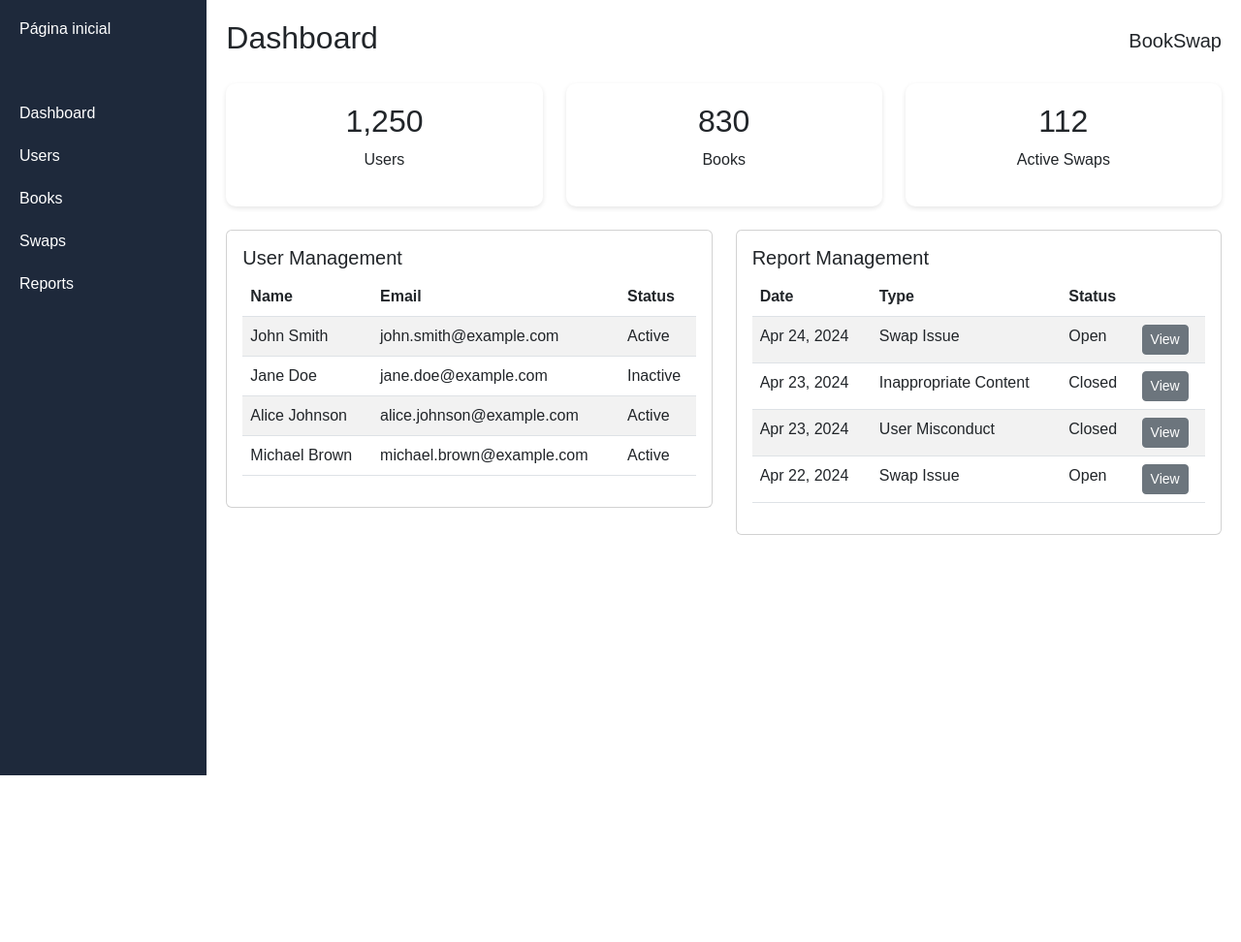
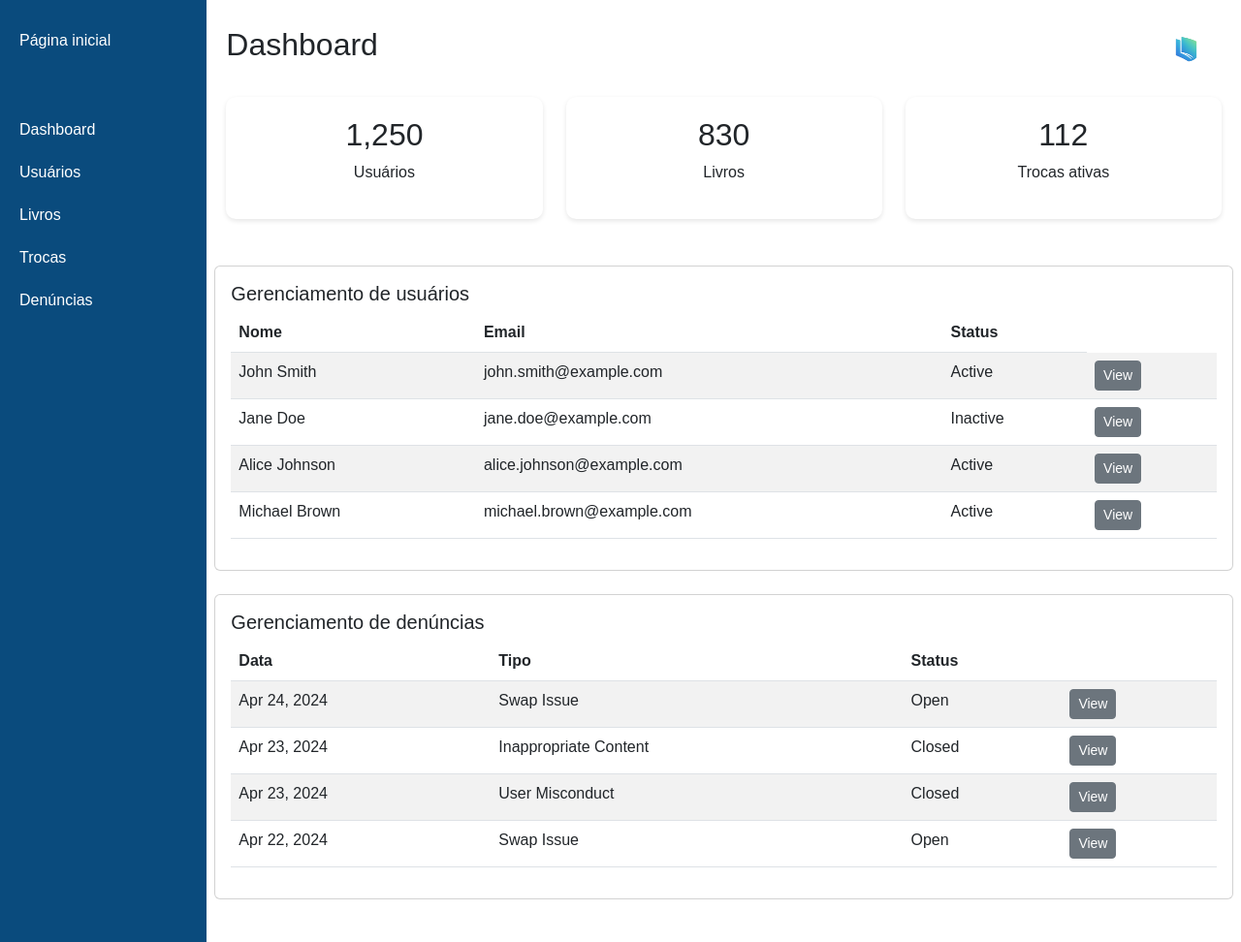
Before and after one commit to BookSwapImp/Aplicacao, a PHP site: page /Aplicacao/app/view/mantenedor/homeMantenedor.php in a window 1280 px wide. Shown: the whole page at 97% size. Before the commit the page ends 800 px from the top, so only its background shows below. Run offline with PHP 8.4, Linux system fonts and the light colour scheme.

Commit message:
Atualizações na página do mantenedor

```diff
--- a/app/view/mantenedor/homeMantenedor.php
+++ b/app/view/mantenedor/homeMantenedor.php
@@ -16,8 +16,7 @@
       font-family: Arial, sans-serif;
     }
     .sidebar {
-      height: 100vh;
-      background-color: #1e293b;
+      background-color: #0a4b7dff;
       color: white;
       padding: 20px;
     }
@@ -57,56 +56,52 @@
     <!-- Sidebar -->
     <div class="sidebar col-2">
 
-      <h6>Página inicial</h6>
+      <a href="http://localhost/Aplicacao/app/controller/HomeController.php?action=home">Página inicial</a>
       <br></br>
       <a href="#">Dashboard</a>
-      <a href="#">Users</a>
-      <a href="#">Books</a>
-      <a href="#">Swaps</a>
-      <a href="#">Reports</a>
+      <a href="#">Usuários</a>
+      <a href="#">Livros</a>
+      <a href="#">Trocas</a>
+      <a href="#">Denúncias</a>
     </div>
 
-    <!-- Main Content -->
     <div class="content col-10">
       <!-- Barra superior -->
       <div class="top-bar">
         <h2>Dashboard</h2>
         <div>
-          <span class="ms-3 h5">BookSwap</span>
+          <img src="http://localhost/Aplicacao/app/view/mantenedor/Logo_Simples.png"  width=70 height=60>
         </div>
       </div>
 
-      <!-- Metrics -->
       <div class="row mb-4">
         <div class="col-md-4">
           <div class="card-metric bg-white">
             <h2>1,250</h2>
-            <p>Users</p>
+            <p>Usuários</p>
           </div>
         </div>
         <div class="col-md-4">
           <div class="card-metric bg-white">
             <h2>830</h2>
-            <p>Books</p>
+            <p>Livros</p>
           </div>
         </div>
         <div class="col-md-4">
           <div class="card-metric bg-white">
             <h2>112</h2>
-            <p>Active Swaps</p>
+            <p>Trocas ativas</p>
           </div>
         </div>
       </div>
-
-      <!-- User Management -->
+    <br>
       <div class="row mb-4">
-        <div class="col-md-6">
           <div class="card p-3">
-            <h5>User Management</h5>
+            <h5>Gerenciamento de usuários</h5>
             <table class="table table-striped">
               <thead>
                 <tr>
-                  <th>Name</th>
+                  <th>Nome</th>
                   <th>Email</th>
                   <th>Status</th>
                 </tr>
@@ -116,21 +111,25 @@
                   <td>John Smith</td>
                   <td>john.smith@example.com</td>
                   <td>Active</td>
+                  <td><button class="btn btn-sm btn-secondary">View</button></td>
                 </tr>
                 <tr>
                   <td>Jane Doe</td>
                   <td>jane.doe@example.com</td>
                   <td>Inactive</td>
+                  <td><button class="btn btn-sm btn-secondary">View</button></td>
                 </tr>
                 <tr>
                   <td>Alice Johnson</td>
                   <td>alice.johnson@example.com</td>
                   <td>Active</td>
+                  <td><button class="btn btn-sm btn-secondary">View</button></td>
                 </tr>
                 <tr>
                   <td>Michael Brown</td>
                   <td>michael.brown@example.com</td>
                   <td>Active</td>
+                  <td><button class="btn btn-sm btn-secondary">View</button></td>
                 </tr>
               </tbody>
             </table>
@@ -138,14 +137,15 @@
         </div>
 
         <!-- Report Management -->
-        <div class="col-md-6">
+        <div>
+          <div class="row mb-4">
             <div class="card p-3">
-            <h5>Report Management</h5>
+              <h5>Gerenciamento de denúncias</h5>
               <table class="table table-striped">
                 <thead>
                   <tr>
-                  <th>Date</th>
-                  <th>Type</th>
+                    <th>Data</th>
+                    <th>Tipo</th>
                     <th>Status</th>
                     <th></th>
                   </tr>
--- a/app/view/perfil/editarPerfil.php
+++ b/app/view/perfil/editarPerfil.php
@@ -2,6 +2,8 @@
 require_once(__DIR__ . "/../include/header.php");
 require_once(__DIR__ . "/../include/menu.php");
 ?>
+
+<?php print_r ($dados['usuario']); ?>
 
 <div class="container">
     <div class="row justify-content-center">
```
Also changed, not shown: app/view/mantenedor/Logo_Simples.png (added), app/view/mantenedor/bookSwapLogo7.jpeg (added). Lines whose indentation alone changed are shown as unchanged.
